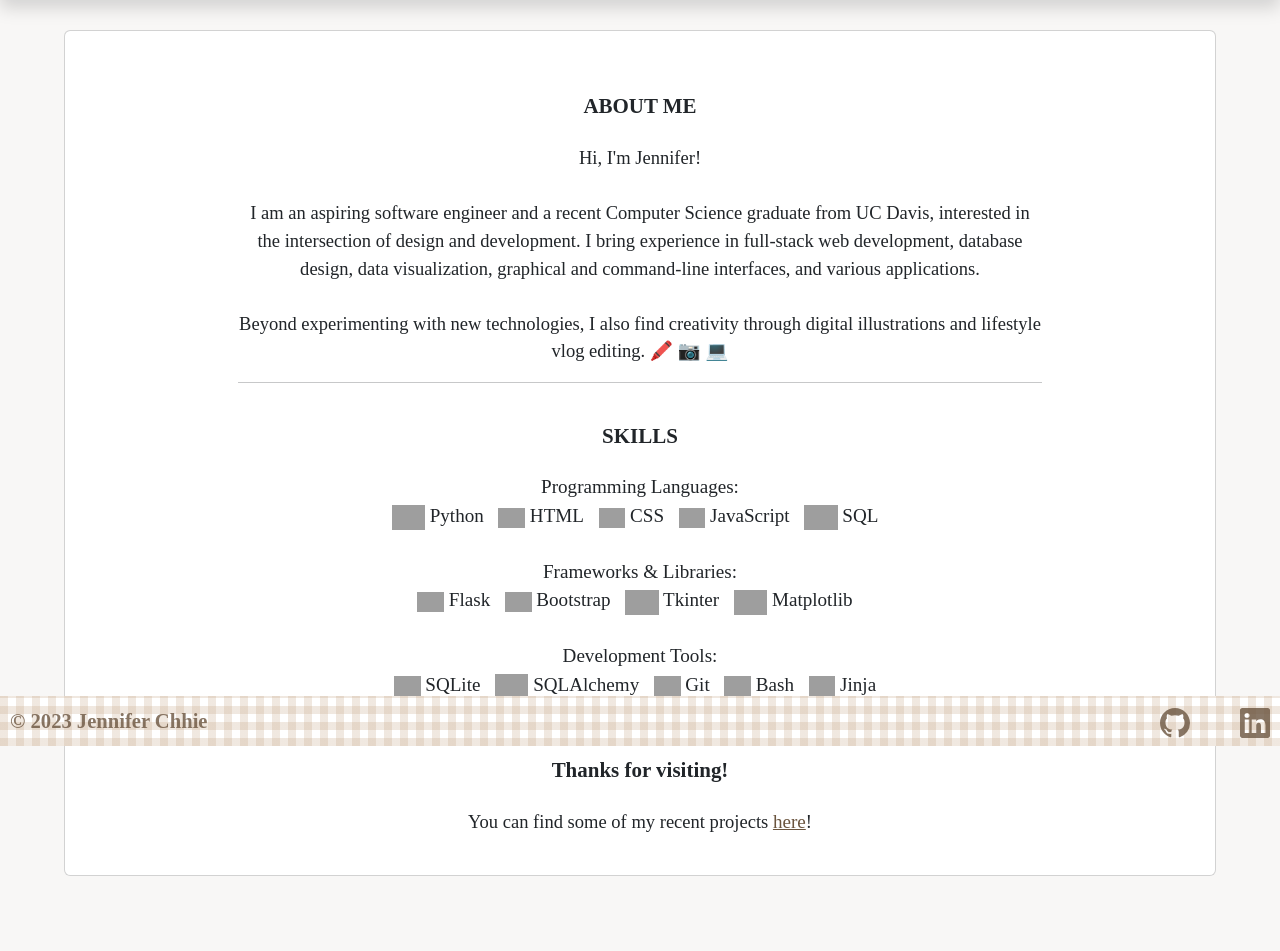
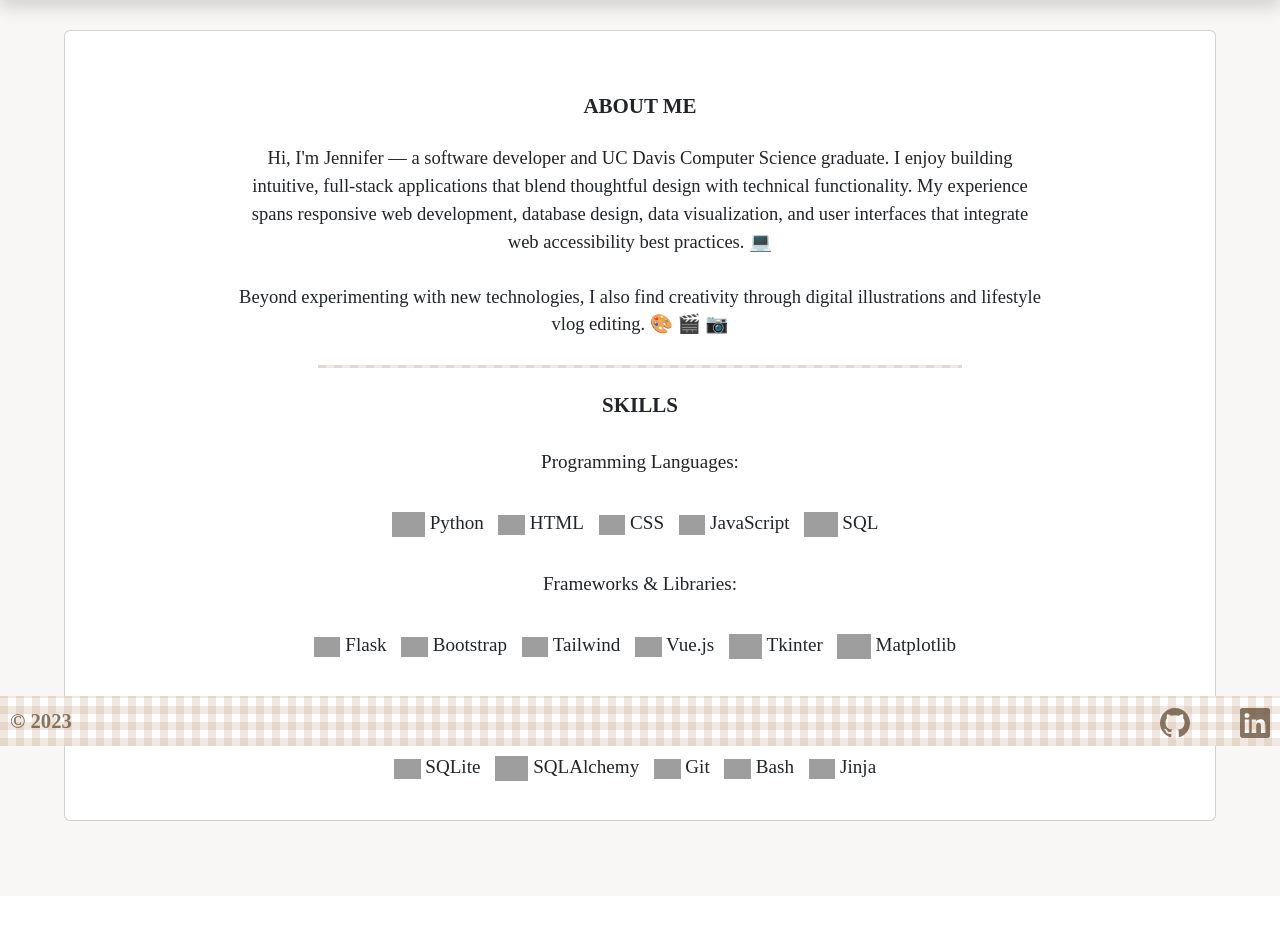
Before and after one commit to jschhie/portfolio, a Flask app: page /about in a window 1280 px wide. Shown: the part 54-1005 px from the top of the page. After the commit the page ends 875 px from the top, so only its background shows below. Run offline with Flask 3, Linux system fonts and the light colour scheme; some web fonts are replaced; grey boxes are pictures that could not be loaded.

Commit message:
update skills

```diff
--- a/website/static/style.css
+++ b/website/static/style.css
@@ -75,7 +75,18 @@ body {
     background-color: rgba(224, 216, 210, 0.2);
 }
 
-nav, footer, #topButton, .close-btn {
+.subheader {
+    margin-top: 5px;
+    margin-bottom: 5px;
+}
+
+.custom-hr {
+    height: 3px;
+    width: 80%;
+    margin: auto;
+}
+
+nav, footer, #topButton, .close-btn, .custom-hr {
     /* gingham effect */
     font-size: 20px;
     background-color: white;
@@ -344,13 +355,3 @@ footer a, .project-title a, nav a {
     margin-right: 10px;
     display: inline-block;
 }
-
-/* testing speed for updating files: ignore the following:
-
-Lorem ipsum odor amet, consectetuer adipiscing elit. Senectus ac eleifend ante nisi dapibus porttitor rutrum tristique tellus. Ligula vehicula curabitur facilisi dictumst curabitur ut. Ligula platea massa ut placerat velit ridiculus nisl faucibus. Posuere sollicitudin in rhoncus per tortor. Sem nascetur sem ridiculus faucibus magna hac. Nunc posuere rhoncus leo placerat id enim dapibus tincidunt. Netus elementum rhoncus fringilla nostra elementum eu proin per.
-
-Ultrices id himenaeos est maecenas dignissim maximus pellentesque. Inceptos diam urna phasellus malesuada aliquet nec mi interdum. Suspendisse faucibus tincidunt class posuere vitae ex quis eget. Interdum at ullamcorper fringilla suscipit phasellus cras; ultricies amet rhoncus. Efficitur ex magna parturient donec hendrerit; turpis sollicitudin. Nam purus himenaeos, rutrum arcu duis inceptos. Eget magna dapibus; vulputate erat tempor class fusce. Dignissim odio sociosqu elit rhoncus ornare torquent massa.
-
-Aptent fusce magna nisi aliquet suscipit vulputate porta erat. Suspendisse purus sollicitudin tortor odio, inceptos faucibus. Consequat efficitur ultricies lacinia tincidunt fringilla vulputate nulla augue. Mollis purus adipiscing feugiat est varius dui fames. Magna curabitur felis, proin lectus sit porta. Commodo quisque facilisi convallis convallis fusce ante. Ex proin potenti et pellentesque dis tortor. Accumsan dis lobortis, conubia cras pellentesque suspendisse rutrum.
-
-*/
--- a/website/templates/about.html
+++ b/website/templates/about.html
@@ -9,20 +9,17 @@
 
         <div class="about-body">
             <p>
-                Hi, I'm Jennifer!
+                Hi, I'm Jennifer — a software developer and UC Davis Computer Science graduate.
+                I enjoy building intuitive, full-stack applications that blend thoughtful design with technical functionality.
+                My experience spans responsive web development, database design, data visualization, and user interfaces that integrate web accessibility best practices. 💻
             </p>
             <br>
             <p>
-                I am an aspiring software engineer and a recent Computer Science graduate from UC Davis, interested in the intersection of design and development.
-                I bring experience in full-stack web development, database design, data visualization, graphical and command-line interfaces, and various applications.
+                Beyond experimenting with new technologies, I also find creativity through digital illustrations and lifestyle vlog editing. 🎨 🎬 📷  </p>
             </p>
             <br>
-            <p>
-                Beyond experimenting with new technologies, I also find creativity through digital illustrations and lifestyle vlog editing. 🖍️ 📷 💻 </p>
-            </p>
-            <hr>
+            <div class="custom-hr"></div>
         </div>
-
 
         <div class="new-section">
             SKILLS
@@ -30,7 +27,7 @@
 
         <div class="about-body">
             <div>
-                <span class="subheader">Programming Languages:</span>
+                <div class="subheader">Programming Languages:</div>
                 <br>
                 <span class="icon-tag">
                     <img src="https://www.svgrepo.com/show/314507/python.svg" height="25">
@@ -57,7 +54,7 @@
             <br>
 
             <div>
-                <span class="subheader">Frameworks & Libraries:</span>
+                <div class="subheader">Frameworks & Libraries:</div>
                 <br>
                 <span class="icon-tag">
                     <img src="https://www.svgrepo.com/show/508915/flask.svg" height="20">
@@ -66,6 +63,14 @@
                 <span class="icon-tag">
                     <img src="https://www.svgrepo.com/show/330083/bootstrap.svg" height="20">
                     Bootstrap
+                </span>
+                <span class="icon-tag">
+                    <img src="https://www.svgrepo.com/show/369594/tailwind.svg" height="20">
+                    Tailwind
+                </span>
+                <span class="icon-tag">
+                    <img src="https://www.svgrepo.com/show/521328/vue-16.svg" height="20">
+                    Vue.js
                 </span>
                 <span class="icon-tag">
                     <img src="https://www.svgrepo.com/show/314507/python.svg" height="25">
@@ -80,7 +85,7 @@
             <br>
 
             <div>
-                <span class="subheader">Development Tools:</span>
+                <div class="subheader">Development Tools:</div>
                 <br>
                 <span class="icon-tag">
                     <img src="https://www.svgrepo.com/show/473796/sqlite.svg" height="20">
@@ -103,16 +108,6 @@
                     Jinja
                 </span>
             </div>
-
-            <hr>
-        </div>
-
-        <div class="new-section">
-            Thanks for visiting!
-        </div>
-
-        <div class="about-body">
-            <p>You can find some of my recent projects <a href="/projects">here</a>!</p>
         </div>
 
     </div>
--- a/website/templates/base.html
+++ b/website/templates/base.html
@@ -24,7 +24,7 @@
         <!-- CUSTOM FAVICON -->
         <link rel="shortcut icon" type="image/png" href="https://live.staticflickr.com/65535/52948853473_8114f786d9_o.png">
 
-        <title>Jennifer Chhie</title>
+        <title>Jennifer | Software Developer</title>
     </head>
 
     <body>
@@ -87,7 +87,7 @@
 
     <footer>
         <span class="left-footer">
-            © 2023 Jennifer Chhie
+            © 2023
         </span>
 
         <span class="right-footer">
--- a/website/templates/projects.html
+++ b/website/templates/projects.html
@@ -9,7 +9,8 @@
 
     <p>Here are a few recent projects I've been involved in. </p>
     <p>You can also find more of my work on my <span><a href="https://github.com/jschhie" target="_blank">GitHub</a></span> profile! 💡</p>
-
+    <br>
+    <div class="custom-hr"></div>
 
     <div class="projects-container">
         <!-- ONLINE CAFE ORDERING SYSTEM -->
```
Also changed, not shown: website/templates/home.html (+12 -5 lines).
